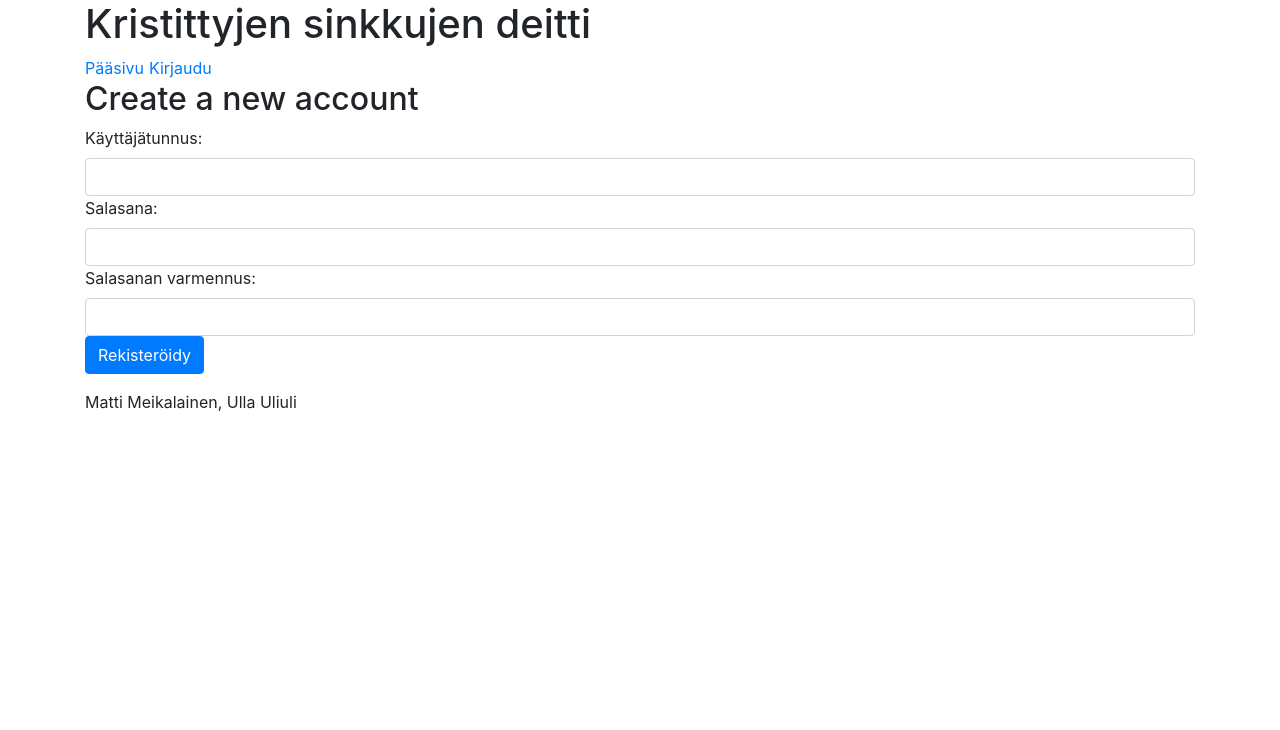
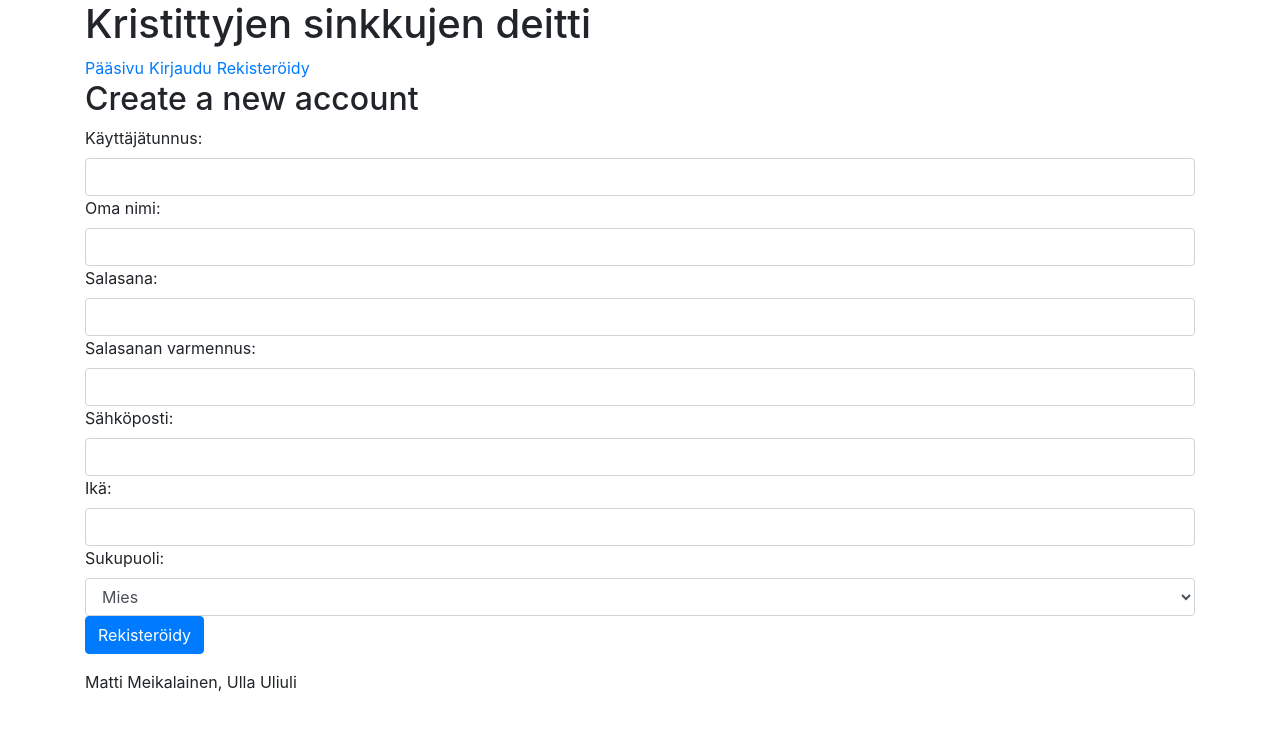
Before and after one commit to Ohtu-KSDeitti/frontend_ksd, a React (Create React App) app: page /register in a window 1280 px wide. Shown: the top 730 px of the page. Built offline with nearby package versions, Linux system fonts and the light colour scheme.

Commit message:
more fields to registerform

```diff
--- a/src/components/LoginForm.js
+++ b/src/components/LoginForm.js
@@ -39,7 +39,7 @@ const LoginForm = () => {
       </Form>
       <p>
         Pääset luomaan uuden käyttäjän
-        <a href="/register">täällä</a>
+        <a href="/register"> täällä</a>
       </p>
     </div>
   )
--- a/src/components/Menu.js
+++ b/src/components/Menu.js
@@ -9,6 +9,7 @@ const Menu = () => {
     <div>
       <a href="/" style={padding}>Pääsivu</a>
       <a href="/login" style={padding}>Kirjaudu</a>
+      <a href="/register" style={padding}>Rekisteröidy</a>
     </div>
   )
 }
--- a/src/components/RegistrationForm.js
+++ b/src/components/RegistrationForm.js
@@ -7,16 +7,25 @@ const RegistrationForm = () => {
   const [username, setUsername] = useState('')
   const [password, setPassword] = useState('')
   const [passwordConf, setPasswordConf] = useState('')
+  const [name, setName] = useState('')
+  const [email, setEmail] = useState('')
+  const [gender, setGender] = useState('')
+  const [age, setAge] = useState('')
+
   const [createUser] = useMutation(CREATE_USER)
 
   const submit = async (event) => {
     event.preventDefault()
+    console.log(gender)
 
     createUser({ variables: { username, password, passwordConf } })
 
     setUsername('')
     setPassword('')
     setPasswordConf('')
+    setName('')
+    setEmail('')
+    setAge('')
   }
 
   return (
@@ -30,6 +39,12 @@ const RegistrationForm = () => {
             value={username}
             onChange={({ target }) => setUsername(target.value)}
           />
+          <Form.Label>Oma nimi:</Form.Label>
+          <Form.Control
+            type="text"
+            value={name}
+            onChange={({ target }) => setName(target.value)}
+          />
           <Form.Label>Salasana:</Form.Label>
           <Form.Control
             type="password"
@@ -42,6 +57,24 @@ const RegistrationForm = () => {
             value={passwordConf}
             onChange={({ target }) => setPasswordConf(target.value)}
           />
+          <Form.Label>Sähköposti:</Form.Label>
+          <Form.Control
+            type="text"
+            value={email}
+            onChange={({ target }) => setEmail(target.value)}
+          />
+          <Form.Label>Ikä:</Form.Label>
+          <Form.Control
+            type="text"
+            value={age}
+            onChange={({ target }) => setAge(target.value)}
+          />
+          <Form.Label>Sukupuoli:</Form.Label>
+          <Form.Control as="select" onChange={({ target }) => setGender(target.value)}>
+            <option value="Mies">Mies</option>
+            <option value="Nainen">Nainen</option>
+            <option value="Muu">Muu</option>
+          </Form.Control>
           <Button type="submit">Rekisteröidy</Button>
         </Form.Group>
       </Form>
```
